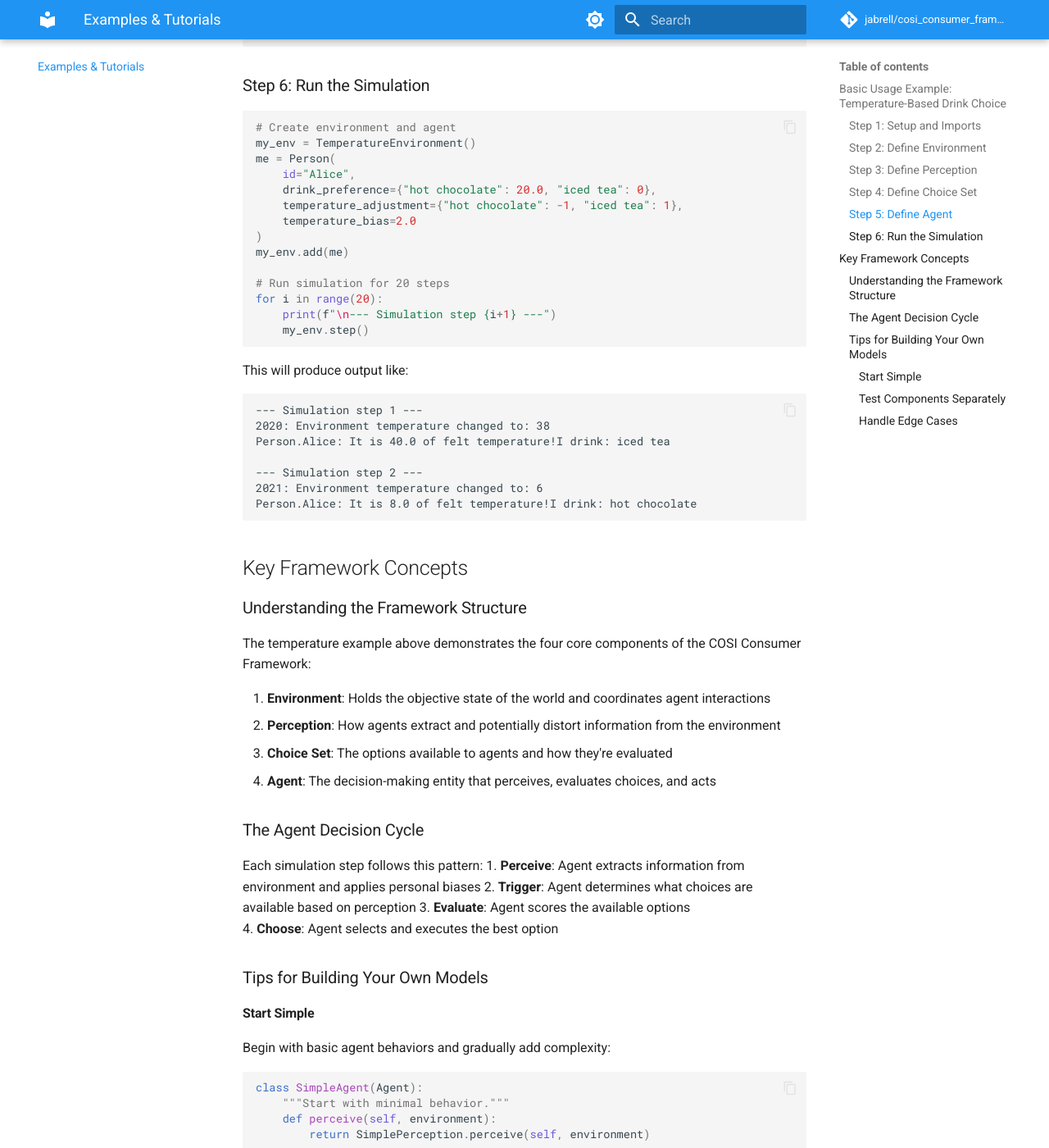
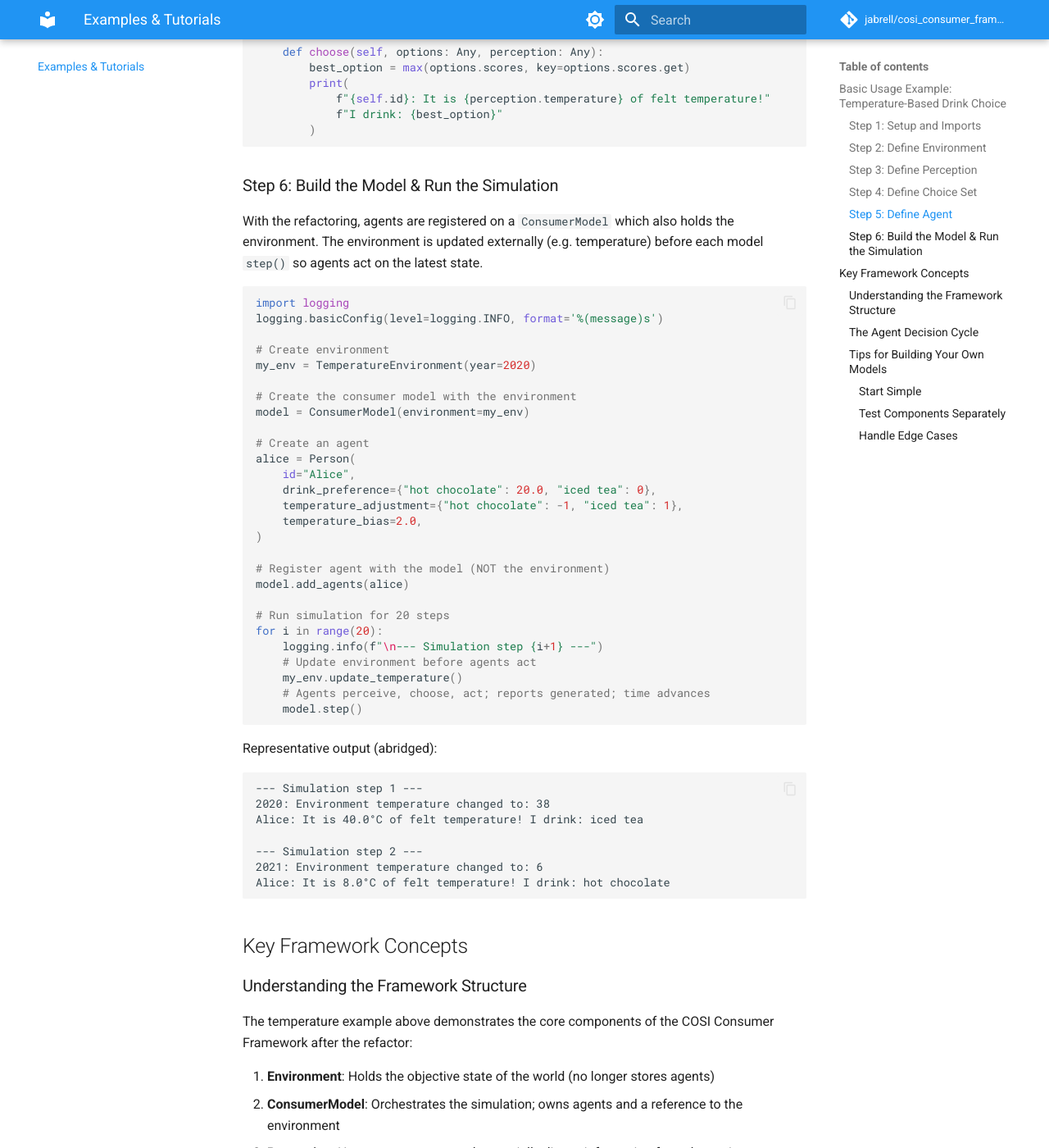
Before and after one commit to jabrell/cosi_consumer_framework, an MkDocs documentation site: the page built from docs/examples.md, in a window 1280 px wide and 1400 px high, scrolled down 3087 px. Shown: the whole window at 82% size. Built offline with MkDocs 1.6.1 and Material for MkDocs 9.7.7, drawn with Linux system fonts in a browser that asks for light colours; comment, search, counter and statistics services are not loaded; some of the changed text lies outside the part shown.

Commit message:
notebook and docs update

````diff
--- a/docs/examples.md
+++ b/docs/examples.md
@@ -4,7 +4,7 @@ This guide provides practical examples of how to use the COSI Consumer Framework
 
 ## Basic Usage Example: Temperature-Based Drink Choice
 
-This example demonstrates the basic concepts of the framework through a simple model where agents choose drinks based on temperature.
+This example demonstrates the basic concepts of the framework through a simple model where agents choose drinks based on temperature.  IMPORTANT: Agents are no longer stored inside the `Environment`. Instead, a `ConsumerModel` orchestrates the simulation and owns the collection of agents while holding a reference to the environment.
 
 ### Step 1: Setup and Imports
 
@@ -19,24 +19,25 @@ from pydantic import Field
 
 from cosi_consumer_framework import (
     Environment,
+    ConsumerModel,
     Agent,
     AgentPerception,
-    ChoiceSet
+    ChoiceSet,
 )
 ```
 
 ### Step 2: Define Environment
 
-The environment holds all objective information and coordinates the simulation. Here we create a temperature environment that randomly changes temperature each year:
+The environment holds all objective information about the world (state, assets, etc.). It no longer stores or manages agents. The simulation loop and agent orchestration are handled by `ConsumerModel`. Here we create a temperature environment that randomly changes temperature each year:
 
 ```python
 class TemperatureEnvironment(Environment):
     temperature: float = Field(15.0, description="Current temperature in degrees Celsius")
 
-    def step(self):
-        self.temperature = np.random.randint(0,40)
+    def update_temperature(self):
+        """Randomly update temperature for the current year."""
+        self.temperature = np.random.randint(0, 40)
         print(f"{self.year}: Environment temperature changed to: {self.temperature}")
-        super().step()
 ```
 
 ### Step 3: Define Perception
@@ -146,54 +147,72 @@ class Person(Agent):
         )
 ```
 
-### Step 6: Run the Simulation
+### Step 6: Build the Model & Run the Simulation
+
+With the refactoring, agents are registered on a `ConsumerModel` which also holds the environment. The environment is updated externally (e.g. temperature) before each model `step()` so agents act on the latest state.
 
 ```python
-# Create environment and agent
-my_env = TemperatureEnvironment()
-me = Person(
+import logging
+logging.basicConfig(level=logging.INFO, format='%(message)s')
+
+# Create environment
+my_env = TemperatureEnvironment(year=2020)
+
+# Create the consumer model with the environment
+model = ConsumerModel(environment=my_env)
+
+# Create an agent
+alice = Person(
     id="Alice",
     drink_preference={"hot chocolate": 20.0, "iced tea": 0},
     temperature_adjustment={"hot chocolate": -1, "iced tea": 1},
-    temperature_bias=2.0
+    temperature_bias=2.0,
 )
-my_env.add(me)
+
+# Register agent with the model (NOT the environment)
+model.add_agents(alice)
 
 # Run simulation for 20 steps
 for i in range(20):
-    print(f"\n--- Simulation step {i+1} ---")
-    my_env.step()
+    logging.info(f"\n--- Simulation step {i+1} ---")
+    # Update environment before agents act
+    my_env.update_temperature()
+    # Agents perceive, choose, act; reports generated; time advances
+    model.step()
 ```
 
-This will produce output like:
+Representative output (abridged):
 ```
 --- Simulation step 1 ---
 2020: Environment temperature changed to: 38
-Person.Alice: It is 40.0 of felt temperature!I drink: iced tea
+Alice: It is 40.0°C of felt temperature! I drink: iced tea
 
 --- Simulation step 2 ---
 2021: Environment temperature changed to: 6
-Person.Alice: It is 8.0 of felt temperature!I drink: hot chocolate
+Alice: It is 8.0°C of felt temperature! I drink: hot chocolate
 ```
 
 ## Key Framework Concepts
 
 ### Understanding the Framework Structure
 
-The temperature example above demonstrates the four core components of the COSI Consumer Framework:
+The temperature example above demonstrates the core components of the COSI Consumer Framework after the refactor:
 
-1. **Environment**: Holds the objective state of the world and coordinates agent interactions
-2. **Perception**: How agents extract and potentially distort information from the environment
-3. **Choice Set**: The options available to agents and how they're evaluated
-4. **Agent**: The decision-making entity that perceives, evaluates choices, and acts
+1. **Environment**: Holds the objective state of the world (no longer stores agents)
+2. **ConsumerModel**: Orchestrates the simulation; owns agents and a reference to the environment
+3. **Perception**: How agents extract and potentially distort information from the environment
+4. **Choice Set**: The options available to agents and how they're evaluated
+5. **Agent**: The decision-making entity that perceives, evaluates choices, and acts
 
 ### The Agent Decision Cycle
 
-Each simulation step follows this pattern:
-1. **Perceive**: Agent extracts information from environment and applies personal biases
-2. **Trigger**: Agent determines what choices are available based on perception
-3. **Evaluate**: Agent scores the available options
-4. **Choose**: Agent selects and executes the best option
+Each model `step()` now follows this pattern:
+1. (Optional) External updates to environment state (e.g. `update_temperature()`)
+2. **Perceive**: Each agent extracts info and applies personal biases
+3. **Trigger**: Agent determines available choices from perception
+4. **Evaluate**: Agent/ChoiceSet scores options
+5. **Choose/Act**: Agent selects and acts
+6. **Report & Time Advance**: Model collects reports and advances environment time
 
 ### Tips for Building Your Own Models
 
@@ -219,18 +238,22 @@ Test perception, choice sets, and decision-making independently:
 
 ```python
 def test_perception():
-    env = TemperatureEnvironment()
+    env = TemperatureEnvironment(year=2020)
+    model = ConsumerModel(environment=env)
     agent = Person(id="test", drink_preference={"hot chocolate": 10, "iced tea": 5},
-                   temperature_adjustment={"hot chocolate": -1, "iced tea": 1})
-    env.add(agent)
+                   temperature_adjustment={"hot chocolate": -1, "iced tea": 1},
+                   temperature_bias=2)
+    model.add_agents(agent)
 
+    env.temperature = 10
     perception = agent.perceive(env)
-    assert perception.temperature == env.temperature + agent.temperature_bias
+    assert perception.temperature == 10 + agent.temperature_bias
 
 def test_choice_set():
     perception = TemperaturePerception(temperature=25)
     agent = Person(id="test", drink_preference={"hot chocolate": 10, "iced tea": 5},
-                   temperature_adjustment={"hot chocolate": -1, "iced tea": 1})
+                   temperature_adjustment={"hot chocolate": -1, "iced tea": 1},
+                   temperature_bias=0)
     choices = DrinkChoice.trigger(agent, perception)
     assert len(choices.options) == 2
 ```
````
Also changed, not shown: 1 other file.
